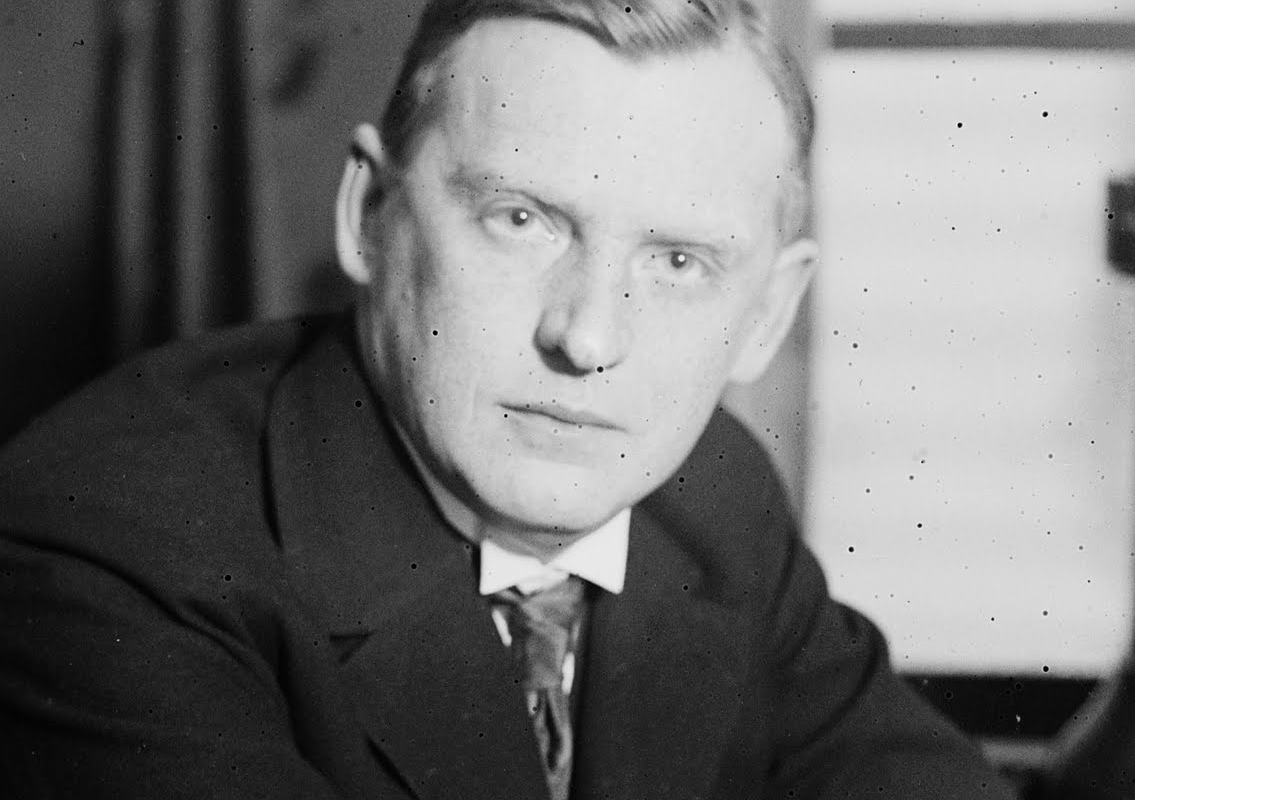
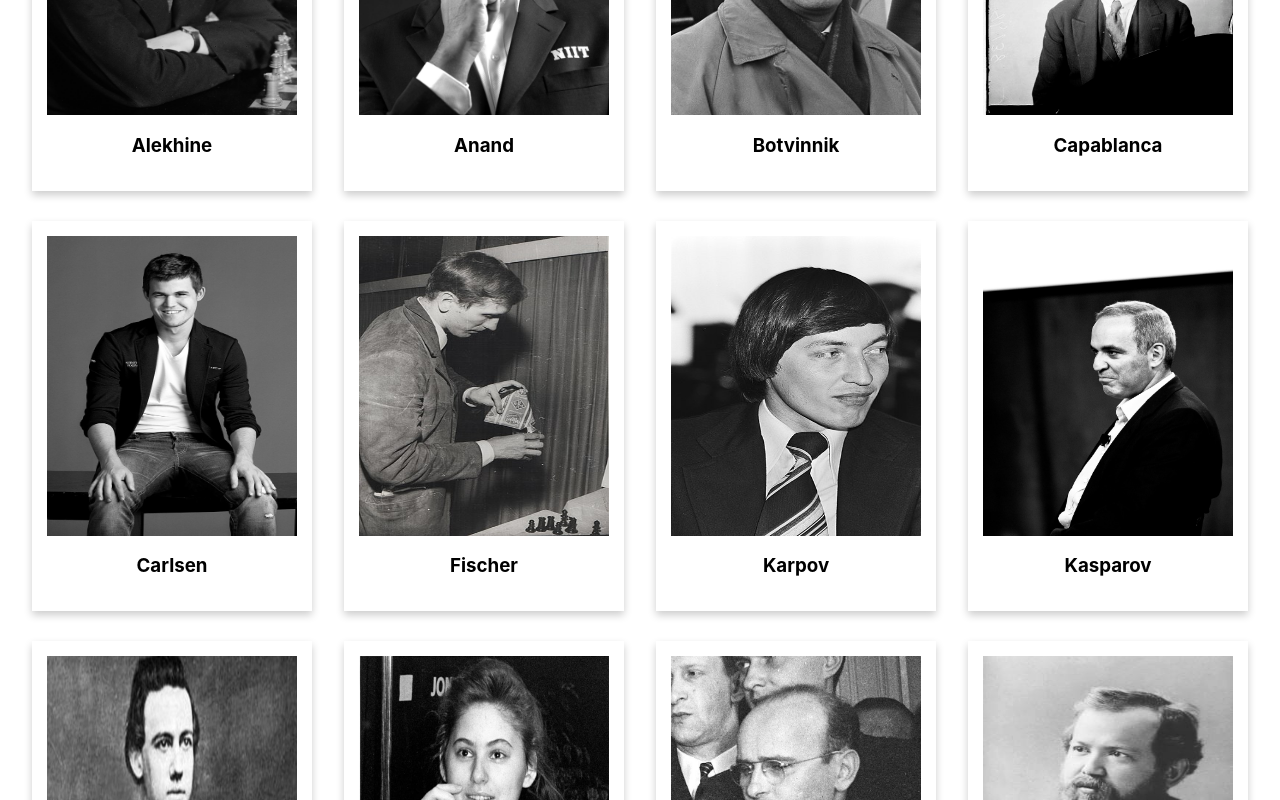
Before and after one commit to keaneatl/memory-game, a React (Create React App) app: page / in a window 1280 px wide. Shown: the part 400-1200 px from the top of the page. Built offline with nearby package versions, Linux system fonts and the light colour scheme.

Commit message:
Added scoreboard, personal best, and code for shuffling the cards

```diff
--- a/src/App.js
+++ b/src/App.js
@@ -1,6 +1,5 @@
 import { useState } from "react";
 import Header from "./components/Header";
-import Scoreboard from "./components/Scoreboard";
 import alekhine from "../src/assets/alekhine.jpeg";
 import anand from "../src/assets/anand.jpeg";
 import botvinnik from "../src/assets/botvinnik.jpeg";
@@ -16,27 +15,57 @@ import steinitz from "../src/assets/steinitz.jpeg";
 import Cards from "./components/Cards";
 
 function App() {
+  const deck = [
+    { name: "Alekhine", img: alekhine, id: 0 },
+    { name: "Anand", img: anand, id: 1 },
+    { name: "Botvinnik", img: botvinnik, id: 2 },
+    { name: "Capablanca", img: capablanca, id: 3 },
+    { name: "Carlsen", img: carlsen, id: 4 },
+    { name: "Fischer", img: fischer, id: 5 },
+    { name: "Karpov", img: karpov, id: 6 },
+    { name: "Kasparov", img: kasparov, id: 7 },
+    { name: "Morphy", img: morphy, id: 8 },
+    { name: "Polgar", img: polgar, id: 9 },
+    { name: "Reshevsky", img: reshevsky, id: 10 },
+    { name: "Steinitz", img: steinitz, id: 11 },
+  ];
   const [score, setScore] = useState(0);
   const [best, setBest] = useState(0);
-  const [cards, setCards] = useState([
-    { name: "Alekhine", img: alekhine },
-    { name: "Anand", img: anand },
-    { name: "Botvinnik", img: botvinnik },
-    { name: "Capablanca", img: capablanca },
-    { name: "Carlsen", img: carlsen },
-    { name: "Fischer", img: fischer },
-    { name: "Karpov", img: karpov },
-    { name: "Kasparov", img: kasparov },
-    { name: "Morphy", img: morphy },
-    { name: "Polgar", img: polgar },
-    { name: "Reshevsky", img: reshevsky },
-    { name: "Steinitz", img: steinitz },
-  ]);
+  const [cards, setCards] = useState(deck);
+  const [clicked, setClicked] = useState([]);
+
+  const onClick = (e) => {
+    if (clicked.some((card) => card === e.currentTarget.textContent)) {
+      alert("You Lose!");
+      setScore(0);
+      setClicked([]);
+      setCards(deck);
+    } else {
+      setClicked(clicked.concat(e.currentTarget.textContent));
+      setScore((score) => score + 1);
+      setCards(
+        cards.map((card, i) => {
+          // get random number with current index as min and next index as max
+          // unless it's the last card
+          let rnd = Math.floor(Math.random() * (i + 1 - i + 1) + i);
+          if (i === cards.length - 1)
+            rnd = Math.floor(Math.random() * (i - i + 1) + i);
+
+          // swap cards
+          let tmp = cards[rnd];
+          cards[rnd] = card;
+          card = tmp;
+          return card;
+        })
+      );
+      if (score >= best) setBest(score + 1);
+    }
+  };
 
   return (
     <div className="main">
       <Header score={score} best={best} />
-      <Cards cards={cards} />
+      <Cards cards={cards} onClick={onClick} />
     </div>
   );
 }
--- a/src/components/Card.js
+++ b/src/components/Card.js
@@ -1,14 +1,14 @@
 import React from "react";
 import CardImage from "./CardImage";
 
-const Card = ({ name, img }) => {
+const Card = ({ name, img, onClick, id }) => {
   //   const rndGenerator = (min, max) => {
   //     return Math.floor(Math.random() * max - min + 1) + min;
   //   };
   return (
-    <div>
+    <div className="card" onClick={onClick}>
       <CardImage img={img} name={name} />
-      <h2>{name}</h2>
+      <h3>{name}</h3>
     </div>
   );
 };
--- a/src/components/CardImage.js
+++ b/src/components/CardImage.js
@@ -1,7 +1,7 @@
 import React from "react";
 
 const CardImage = ({ img, name }) => {
-  return <img src={img} alt={name}></img>;
+  return <img src={img} alt={name} className="card-img"></img>;
 };
 
 export default CardImage;
--- a/src/components/Cards.js
+++ b/src/components/Cards.js
@@ -3,9 +3,16 @@ import Card from "./Card";
 
 const Cards = ({ cards, onClick }) => {
   return (
-    <div>
+    <div className="cards-container">
       {cards.map((card) => {
-        return <Card name={card.name} img={card.img} />;
+        return (
+          <Card
+            name={card.name}
+            img={card.img}
+            key={card.id}
+            onClick={onClick}
+          />
+        );
       })}
     </div>
   );
--- a/src/index.css
+++ b/src/index.css
@@ -1,13 +1,42 @@
 body {
   margin: 0;
-  font-family: -apple-system, BlinkMacSystemFont, 'Segoe UI', 'Roboto', 'Oxygen',
-    'Ubuntu', 'Cantarell', 'Fira Sans', 'Droid Sans', 'Helvetica Neue',
+  font-family: -apple-system, BlinkMacSystemFont, "Segoe UI", "Roboto", "Oxygen",
+    "Ubuntu", "Cantarell", "Fira Sans", "Droid Sans", "Helvetica Neue",
     sans-serif;
   -webkit-font-smoothing: antialiased;
   -moz-osx-font-smoothing: grayscale;
 }
 
 code {
-  font-family: source-code-pro, Menlo, Monaco, Consolas, 'Courier New',
+  font-family: source-code-pro, Menlo, Monaco, Consolas, "Courier New",
     monospace;
 }
+
+.cards-container {
+  display: flex;
+  flex-direction: row;
+  justify-content: space-evenly;
+  flex-wrap: wrap;
+}
+
+.card {
+  margin: 15px 0;
+  padding: 15px;
+  display: flex;
+  flex-direction: column;
+  justify-content: center;
+  align-items: center;
+  box-shadow: 0 4px 8px 0 rgba(0, 0, 0, 0.2);
+  transition: 0.5ms;
+}
+
+.card:hover {
+  cursor: pointer;
+  background-color: bisque;
+  scale: 1.05;
+}
+
+.card-img {
+  width: 250px;
+  height: 300px;
+}
```
